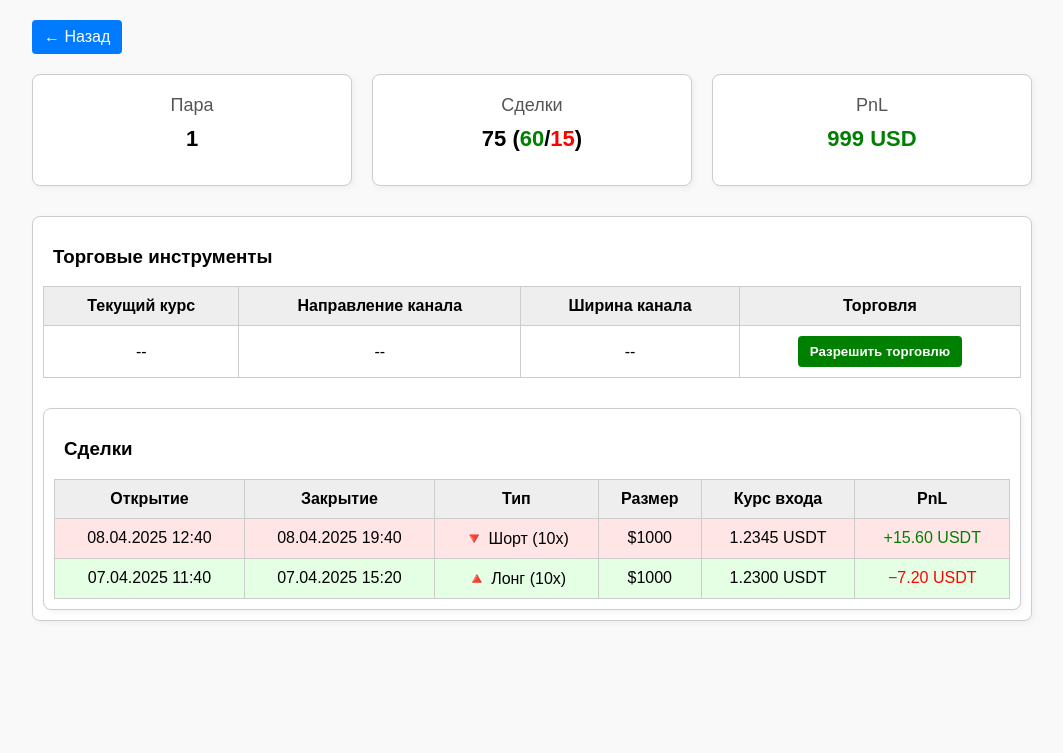
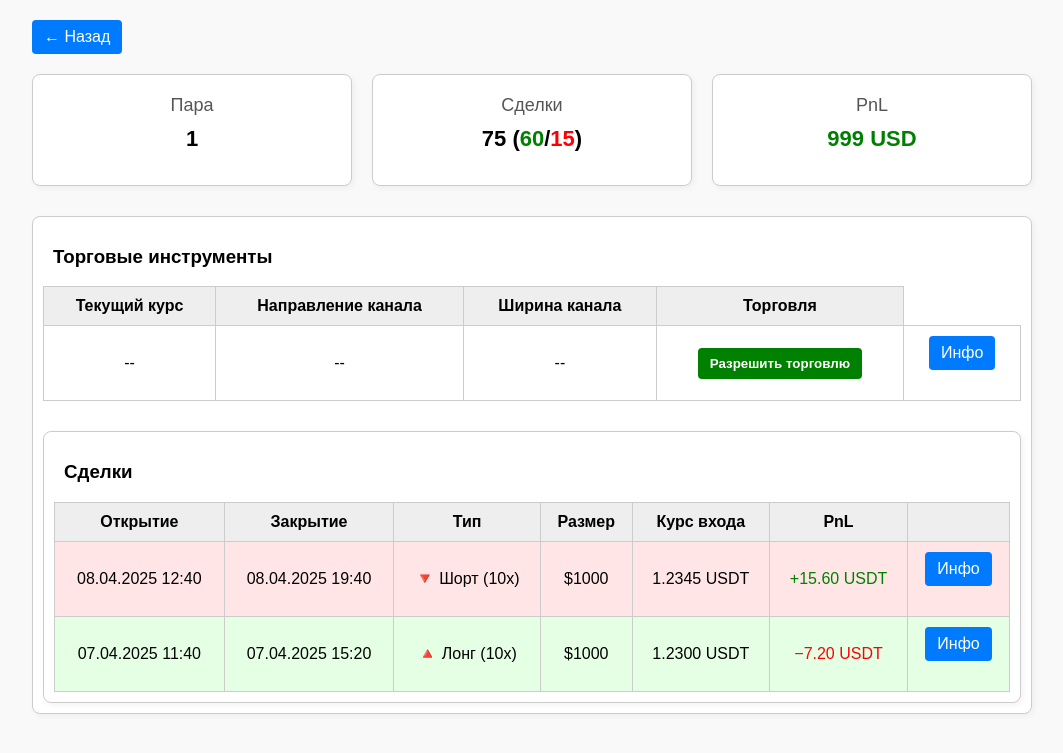
Before and after one commit to wingsofphoenix2013/trade-symbols-manager-unified-final, a Flask app: page /ticker/1 in a window 1280 px wide. Shown: the top 753 px of the page, without its empty margins (108-1171 px from the left). Run offline with Flask 3, Linux system fonts and the light colour scheme; data that the repository does not hold is empty.

Commit message:
Добавлена колонка 'Инфо' с кнопкой перехода к деталям сделки

```diff
--- a/templates/ticker.html
+++ b/templates/ticker.html
@@ -119,6 +119,7 @@
           <td id="channel-direction">--</td>
           <td id="channel-width">--</td>
           <td><button class="trade-btn">Разрешить торговлю</button></td>
+          <td><a href="/order-info" class="btn">Инфо</a></td>
         </tr>
       </tbody>
     </table>
@@ -134,6 +135,7 @@
           <th>Размер</th>
           <th>Курс входа</th>
           <th>PnL</th>
+          <th></th>
         </tr>
       </thead>
       <tbody>
@@ -144,6 +146,7 @@
           <td>$1000</td>
           <td>1.2345 USDT</td>
           <td class="green">+15.60 USDT</td>
+          <td><a href="/order-info" class="btn">Инфо</a></td>
         </tr>
         <tr style="background: #e5ffe5;">
           <td>07.04.2025 11:40</td>
@@ -152,6 +155,7 @@
           <td>$1000</td>
           <td>1.2300 USDT</td>
           <td class="red">−7.20 USDT</td>
+          <td><a href="/order-info" class="btn">Инфо</a></td>
         </tr>
       </tbody>
     </table>
```
